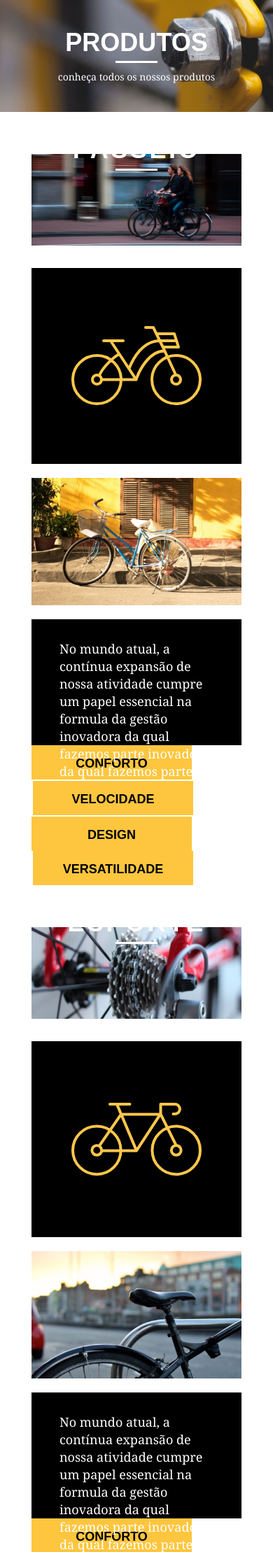
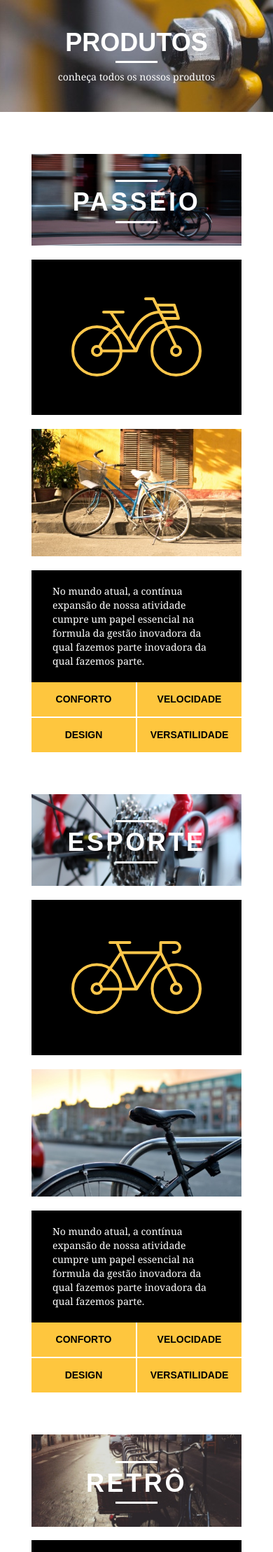
Before and after one commit to kahpereira/bikcraft_web, a PHP site: page /produtos.html in a window 390 px wide. Shown: the part 224-2442 px from the top of the page at 70% size. Run offline with PHP 8.4, Linux system fonts and the light colour scheme.

Commit message:
Adicionando animação nas páginas

```diff
--- a/css/responsivo.css
+++ b/css/responsivo.css
@@ -22,6 +22,31 @@
   width: 26px;
   height: 26px;
 }
+
+/* PRODUTOS */
+
+.produto_item h2 {
+  top: -150px;
+  margin-bottom: -56px;
+}
+
+.produto_icone {
+  padding: 41px 0;
+}
+
+.produto_info p {
+  font-size: 14px;
+  line-height: 20px;
+  padding: 20px 30px;
+  height: 122px;
+}
+
+.produto_info ul li {
+  width: 181px;
+  height: 49px;
+}
+
+/* FINAL ESTILO TABLET */
 
 /* ESTILO PARA SMARTPHONE */
 @media only screen and (max-width: 787px) {
@@ -100,4 +125,47 @@
     font-size: 14px;
     line-height: 25px;
   }
+
+  /* PRODUTOS */
+
+  .produto_item h2 {
+    top: -100px;
+    margin-bottom: -68px;
+  }
+
+  .produto_icone {
+    padding: 41px 0;
+  }
+
+  .produto_info p {
+    font-size: 14px;
+    line-height: 20px;
+    padding: 20px 30px;
+    height: auto;
+  }
+
+  .produto_info ul li {
+    width: 149px;
+    height: 49px;
+    font-size: 14px;
+    line-height: 20px;
+    padding-top: 14px;
+  }
+
+  .form {
+    padding-right: 0px;
+  }
+
+  .orcamento_dados ul {
+    padding-right: 0px;
+  }
 }
+
+/* CONTATO */
+
+.contato_form {
+  padding-right: 0px;
+  margin-bottom: 40px;
+}
+
+/* FINAL MOBILE */
--- a/css/style.css
+++ b/css/style.css
@@ -389,3 +389,56 @@ img {
   background: #fec63e;
   padding: 20px 0;
 }
+
+/* SLIDE-JAVASCRIPT */
+/* quote */
+.js [data-slide] {
+  position: relative;
+}
+.js [data-slide] > * {
+  position: absolute;
+  top: 0px;
+  opacity: 0;
+}
+.js [data-slide] > .active {
+  position: relative;
+  opacity: 1;
+  transition: opacity 500ms;
+}
+
+/* portfolio */
+.js [data-slide-nav] {
+  display: block;
+  text-align: center;
+  margin-top: 20px;
+}
+.js [data-slide-nav] > button {
+  display: inline-block;
+  width: 12px;
+  margin: 4px;
+  height: 12px;
+  border: none;
+  padding: 0px;
+  border-radius: 6px;
+  background: #1d1d1d;
+  text-indent: -100px;
+  overflow: hidden;
+}
+.js [data-slide-nav] > button.active {
+  background: #fec454;
+}
+
+.js [data-anime] {
+  opacity: 0;
+}
+
+.js .fadeInDown {
+  transform: translate3d(0, -20px, 0);
+}
+
+.js .anime {
+  opacity: 1;
+  transition: opacity 800ms;
+  transform: translate3d(0, 0, 0);
+  transition: opacity 800ms, transform 800ms;
+}
--- /dev/null
+++ b/js/script.js
@@ -0,0 +1,18 @@
+if (window.SimpleSlide) {
+  new SimpleSlide({
+    slide: "quote", // nome do atributo data-slide="principal"
+    time: 5000, // tempo de transição dos slides
+  });
+
+  new SimpleSlide({
+    slide: "portfolio",
+    time: 5000,
+    nav: true,
+    auto: false,
+  });
+}
+
+// Animação do index
+if (window.SimpleAnime) {
+  new SimpleAnime();
+}
--- /dev/null
+++ b/js/simple-anime.js
@@ -0,0 +1 @@
+window.SimpleAnime=class{constructor(){this.items=document.querySelectorAll("[data-anime]"),this.init()}animateItems(){this.items.forEach(t=>{const e=Number(t.getAttribute("data-anime"));isNaN(e)||setTimeout(()=>{t.classList.add("anime")},e)})}handleVisibility(){void 0!==document.visibilityState?"visible"===document.visibilityState&&this.animateItems():this.animateItems()}init(){this.handleVisibility=this.handleVisibility.bind(this),this.handleVisibility(),document.addEventListener("visibilitychange",this.handleVisibility)}}
--- a/produtos.html
+++ b/produtos.html
@@ -11,6 +11,7 @@
   <link rel="stylesheet" href="/css/style.css">
   <link rel="stylesheet" href="/css/produtos.css">
   <link rel="stylesheet" href="/css/responsivo.css">
+  <script>document.documentElement.classList.add("js");</script>
   <title>Bikcraft - Produtos</title>
 </head>
 
@@ -33,12 +34,12 @@
 
   <section class="introducao-interna interna_produtos">
     <div class="container">
-      <h1>Produtos</h1>
-      <p>conheça todos os nossos produtos</p>
+      <h1 data-anime="400" class="fadeInDown">Produtos</h1>
+      <p data-anime="800" class="fadeInDown">conheça todos os nossos produtos</p>
     </div>
   </section>
 
-  <section class="container produto_item">
+  <section class="container produto_item fadeInDown" data-anime="1200">
     <div class="grid-11">
       <img src="img/produtos/bikcraft-passeio-1.jpg" alt="Bikcraft Passeio">
       <h2>Passeio</h2>
@@ -178,6 +179,10 @@
       </div>
     </div>
   </footer>
+
+  <script src="./js/simple-anime.js"></script>
+  <script src="./js/script.js"></script>
+
 </body>
 
 </html>
```
Also changed, not shown: contato.html (+8 -3 lines), index.html (+9 -4 lines), js/simple-slide.js (added, +1 -0 lines), portfolio.html (+25 -6 lines), sobre.html (+8 -3 lines).
